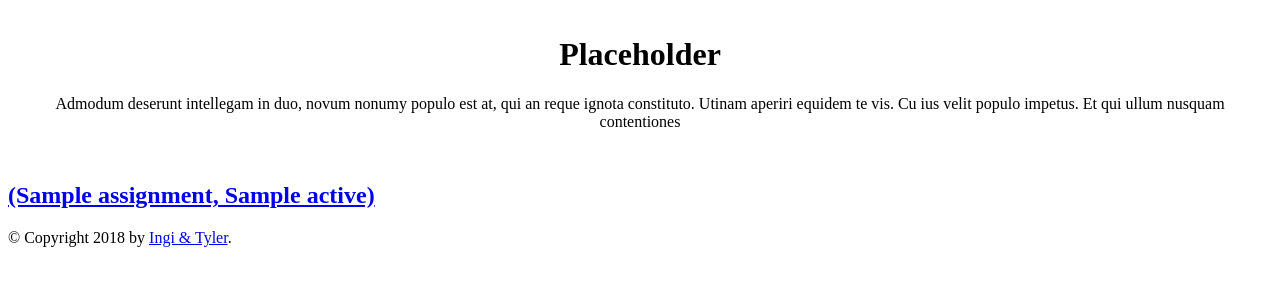
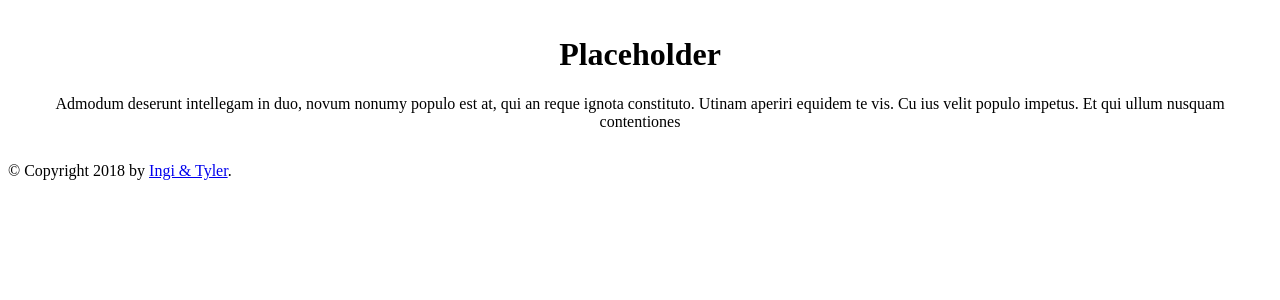
Before and after one commit to Flimster/Python_Group_Project, a Flask app: template thinkback/templates/past_assignments.html in a window 1280 px wide. Shown: the part 54-354 px from the top of the page. Run offline with Flask 2, Linux system fonts and the light colour scheme; the template is opened without the code that fills it: most values are stand-ins (such as "Sample title", 1, 10 or a date in 2020).

Commit message:
Improved the assigments.py code

```diff
--- a/thinkback/templates/active_assignments.html
+++ b/thinkback/templates/active_assignments.html
@@ -9,7 +9,7 @@
         {% for assignment in user_assignments %}
             {% if assignment.active == True: %}
                 <h2>
-                    <a href="{{ url_for('/assignments.get_assignments', assignment=assignment.name, status=assignment.active) }}">{{assignment.name, assignment.active}}</a>
+                    <a href="{{ url_for('/assignments.get_problem', assignment=assignment.name, status=assignment.active, link='active_assignments') }}">{{assignment.name, assignment.active}}</a>
                 </h2>
             {% endif %}
 		{% endfor %}
--- a/thinkback/templates/multiple_problems.html
+++ b/thinkback/templates/multiple_problems.html
@@ -4,7 +4,7 @@
 <head>
 </head>
 <body>
-	    {% block content %}
+    {% block content %}
         {% for problem in assignment.problem_list %}
             <h2>
                 <a href="{{ url_for('/assignments.get_problem', assignment=assignment.name, problem=problem.name) }}">{{problem.name}}</a>
--- a/thinkback/templates/past_assignments.html
+++ b/thinkback/templates/past_assignments.html
@@ -8,9 +8,11 @@
 <body>
     {% block content %}
         {% for assignment in past_assignment %}
-            <h2>
-                <a href="{{ url_for('/assignments.get_assignments', assignment=assignment.name, status=assignment.active) }}">{{assignment.name, assignment.active}}</a>
-            </h2>
+            {% if assignment.active == False: %}
+                <h2>
+                    <a href="{{ url_for('/assignments.get_problem', assignment=assignment.name, status=assignment.active, link='past_assignments') }}">{{assignment.name, assignment.active}}</a>
+                </h2>
+            {% endif %}
         {% endfor %}
     {% endblock %}
 </body>
--- a/thinkback/views/assignments.py
+++ b/thinkback/views/assignments.py
@@ -33,12 +33,15 @@ def get_assignments(status):
         return render_template('past_assignments.html', past_assignment=assignment_list)
     else: return "Something went wrong"
 
-@assignment_blueprint.route('/<status>/<assignment>', methods=['GET'])
-def get_problem(assignment, status):
-    specific_assignment = get_assignment(assignment, status)
+@assignment_blueprint.route('/<link>/<assignment>', methods=['GET'])
+def get_problem(assignment, status, link):
+    specific_assignment = get_assignment(assignment, status, link)
     return render_template('multiple_problems.html', assignment=specific_assignment)
 
-def get_assignment(assignment, status):
+
+#This function is used to look up active or inactive assignments
+@assignment_blueprint.route('/<link>/<assignment>/<assignment_name>')
+def get_assignment(assignment, status, link):
     for assignment in assignment_list:
         if status == 'active_assignments':
             if assignment.active == True:
```
